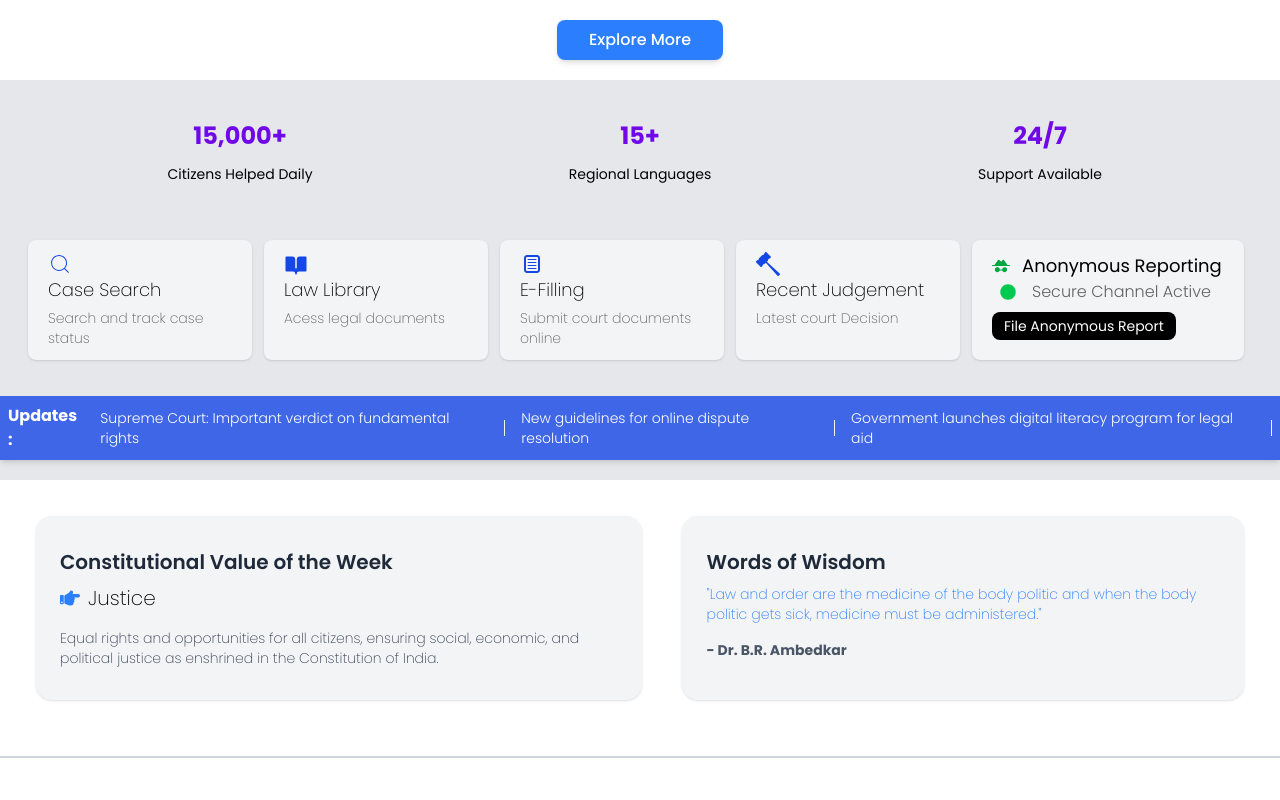
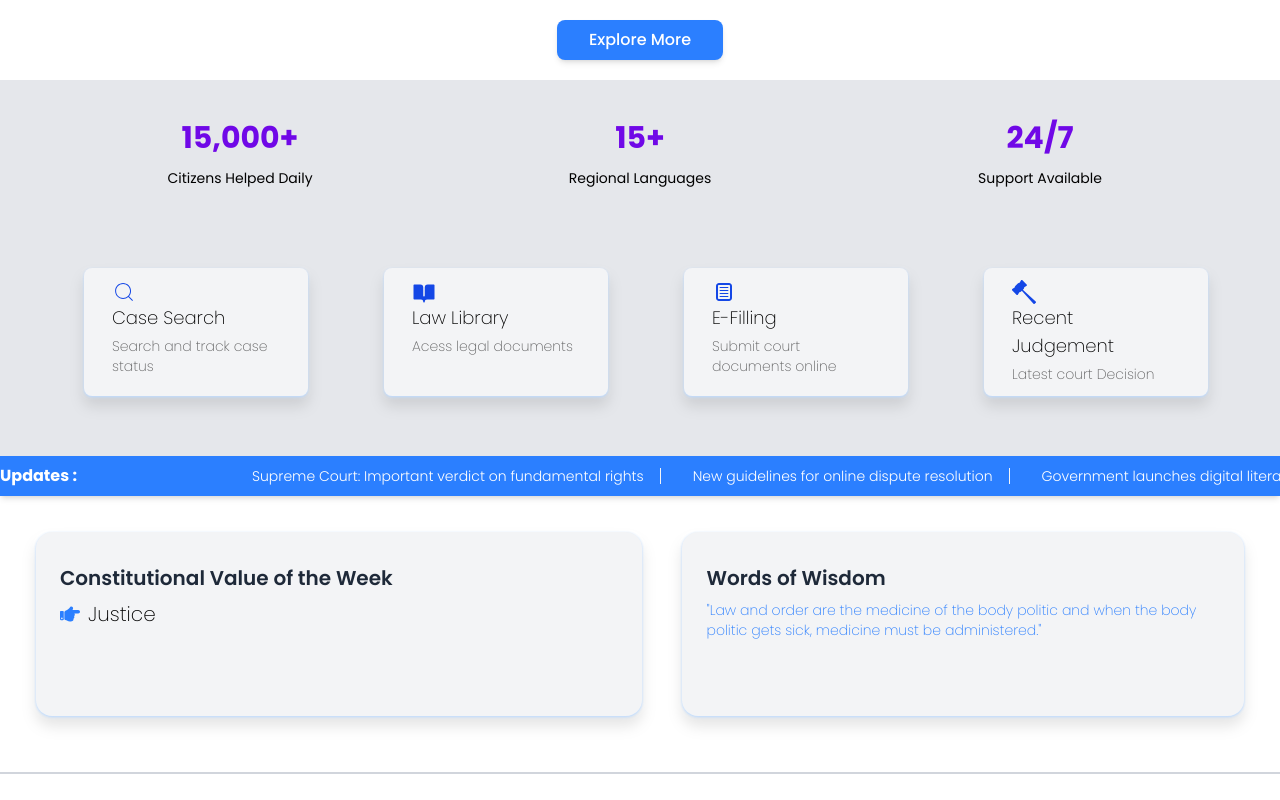
Before and after one commit to Sakshamebdev873/nayamitrrrrr, a React (Vite) app in the folder client/: page / in a window 1280 px wide. Shown: the part 420-1220 px from the top of the page. Built offline with nearby package versions, Linux system fonts and the light colour scheme.

Commit message:
add animation

```diff
--- a/client/package.json
+++ b/client/package.json
@@ -38,5 +38,9 @@
     "eslint-plugin-react-refresh": "^0.4.19",
     "globals": "^16.0.0",
     "vite": "^6.3.1"
-  }
+  },
+  "description": "This template provides a minimal setup to get React working in Vite with HMR and some ESLint rules.",
+  "main": "eslint.config.js",
+  "author": "",
+  "license": "ISC"
 }
--- a/client/src/App.css
+++ b/client/src/App.css
@@ -20,3 +20,18 @@
 @keyframes l27 {
   100% {transform: rotate(1turn)}
 }
+
+@keyframes scrollX {
+  0% {
+    transform: translateX(100%);
+  }
+  100% {
+    transform: translateX(-100%);
+  }
+}
+
+.scroll-marquee {
+  display: inline-flex;
+  white-space: nowrap;
+  animation: scrollX 15s linear infinite;
+}
--- a/client/src/components/About.jsx
+++ b/client/src/components/About.jsx
@@ -329,6 +329,9 @@ export const StateInfoSection = () => {
 
   return (
     <div className="space-y-10">
+      <div className='flex flex-col justify-center items-start my-10 text-blue-900/90 mx-13 space-y-5 animate-pulse'>
+        <h1 className='text-3xl mb-2 font-serif font-bold '>This Is A List Of Laws Specific To States:</h1>
+      </div>
       {stateData.map((state, index) => (
         <motion.div layout key={index}>
           <Card
--- a/client/src/components/Home.jsx
+++ b/client/src/components/Home.jsx
@@ -1,4 +1,4 @@
-import React, { useState,useEffect } from 'react';
+import React from 'react';
 import { Awareness } from './cyberPageComponent/Awareness';
 
 import { PiBookOpenFill } from "react-icons/pi";
@@ -19,32 +19,19 @@ import { motion } from 'framer-motion'; // Import motion
 
 
 function ListCard({ icon,title, items }) {
-
-  const [loading,setLoading] = useState(true);
-
-  useEffect(() => {
-    // Simulate loading time
-    const timer = setTimeout(() => {
-      setLoading(false);
-    }, 2000);
-
-    return () => clearTimeout(timer);
-  }, []);
-
-  if (loading) return <Loader />;
     return (
-      <div className="bg-white shadow-md rounded-xl max-w-md w-full flex flex-col items-start">
+      <div className="bg-white shadow-md hover:scale-105 transition-transform transform-flat relative group ease-out duration-300 rounded-xl max-w-md w-full flex flex-col items-start">
         <div className='flex gap-6 justify-start items-center mb-3 font-mono bg-blue-300 w-full p-5 rounded-b-md'>
-            <div className='text-lg text-blue-700'>
+            <div className='text-lg text-blue-700 opacity-0 group-hover:opacity-100 transition-opacity duration-200'>
             {icon}
           </div>
-          <h2 className="text-xl font-semibold text-gray-800">{title}</h2>
+          <h2 className="text-xl font-semibold text-gray-800 group-hover:scale-106 transition-transform duration-200">{title}</h2>
         </div>
     <ul className="list-arrow list-inside text-gray-700 space-y-2 font-light p-5">
       {items.map((item, index) => (
-          <div className='flex items-start gap-x-2'>
+          <div className='flex items-start gap-x-2 mr-8'>
             <span className='mt-1 font-lg text-green-600'><IoIosArrowForward/></span>
-            <li key={index}>{item}</li>
+            <li key={index} className='transition-all inline-block hover:font-normal duration-300'>{item}</li>
             </div>
 
           ))}
@@ -76,14 +63,14 @@ export function Home() {
     heading:'Recent Judgement',
     para:'Latest court Decision',
   },]
-  const smallCards1 = [
-  {
-  icon:<PiDetectiveFill/>,
-  heading:'Anonymous Reporting',
-  icon2:<FaCircle/>,
-  para:'Secure Channel Active',
-  btn:'File Anonymous Report'
-}]
+//   const smallCards1 = [
+//   {
+//   icon:<PiDetectiveFill/>,
+//   heading:'Anonymous Reporting',
+//   icon2:<FaCircle/>,
+//   para:'Secure Channel Active',
+//   btn:'File Anonymous Report'
+// }]
 
 
   const buttonVariants = {
@@ -120,23 +107,23 @@ export function Home() {
         <div className='bg-gray-200'>
         <div className='flex justify-around mx-5 md:mx-10 my-5'>
           <div className=' flex flex-col justify-center rounded-lg p-5 px-8 w-full md:w-[14rem] '>
-            <h1 className='text-2xl font-bold text-center mb-3 text-violet-700'>15,000+</h1>
+            <h1 className='text-3xl font-bold text-center mb-3 text-violet-700'>15,000+</h1>
             <p className='font-serif text-center text-sm'>Citizens Helped Daily</p>
           </div>
           <div className=' flex flex-col justify-center rounded-lg p-5 px-8 w-full md:w-[14rem] '>
-            <h1 className='text-2xl text-violet-700 font-bold text-center mb-3'>15+</h1>
+            <h1 className='text-3xl text-violet-700 font-bold text-center mb-3'>15+</h1>
             <p className='font-serif text-center text-sm'>Regional Languages</p>
           </div>
           <div className='flex flex-col justify-center rounded-lg p-5 px-8 w-full md:w-[14rem] '>
-            <h1 className='text-2xl text-violet-700 font-bold text-center mb-3'>24/7</h1>
+            <h1 className='text-3xl text-violet-700 font-bold text-center mb-3'>24/7</h1>
             <p className='font-serif text-center text-sm'>Support Available </p>
           </div>
         </div>
 
         {/* small-cards */}
-        <div className='flex justify-start gap-3 ml-3 mt-5 overflow-x-auto p-4'>
+        <div className='flex justify-around gap-3 ml-3 mt-5 overflow-x-auto p-10 mb-5'>
           {smallCards.map((card) => (
-            <div key={card.heading} className='flex flex-col justify-start bg-gray-100 rounded-lg py-3 w-[14rem] px-5 shadow-sm'>
+            <div key={card.heading} className='flex drop-shadow-xl shadow-blue-200 hover:scale-110 transition-transform transform 500 ease-in flex-col justify-start bg-gray-100 rounded-lg py-3 w-[14rem] px-7 shadow-sm'>
               <div className='text-2xl text-blue-700'>{card.icon}</div>
               <div className='font-extralight '>
                 <h1 className='font-serif text-lg mb-1'>{card.heading}</h1>
@@ -147,7 +134,7 @@ export function Home() {
             </div>
           ))}
           {/* anonymous reporting */}
-          <div className='flex flex-col justify-start bg-gray-100 rounded-lg py-3 w-[17rem] px-5 shadow-sm'>
+          {/* <div className='flex flex-col justify-start bg-gray-100 rounded-lg py-3 w-[17rem] px-5 shadow-sm'>
             <div className=' flex justify-start gap-x-3 items-center text-lg font-serif'>
               <div className='text-lg font-bold text-green-600'>{smallCards1[0].icon}</div>
               {smallCards1[0].heading}
@@ -157,53 +144,65 @@ export function Home() {
                 <div className='text-green-500'>{smallCards1[0].icon2}</div>
                 {smallCards1[0].para}
               </span>
-            </div>
-            <div className='flex'>
+            </div> */}
+            {/* <div className='flex'>
               <button className='bg-black font-mono text-white rounded-lg hover:text-black hover:bg-white text-sm px-3 py-1 transition-colors duration-300'>{smallCards1[0].btn}</button>
             </div>
-          </div>
+          </div> */}
         </div>
 
         {/* end of cards */}
 
         {/* strip making */}
-        <div className='flex justify-around bg-blue-700/80 text-white overflow-x-auto gap-x-4 p-2 my-5 shadow-md'>
-          <div className='font-bold text-md font-serif'>Updates :</div>
-          <div className='flex justify-center items-center gap-4'>
-            <Link to='/' className='text-sm font-light font-serif hover:underline'>Supreme Court: Important verdict on fundamental rights</Link>
-            <div className="h-4 border-l border-gray-100 "></div>
-          </div>
-          <div className='flex justify-center items-center gap-4'>
-            <Link to='/' className='text-sm font-light font-serif hover:underline'>New guidelines for online dispute resolution</Link>
-            <div className="h-4 border-l border-gray-100 "></div>
-          </div>
-          <div className='flex justify-center items-center gap-4'>
-            <Link to='/' className='text-sm font-light font-serif hover:underline'>Government launches digital literacy program for legal aid</Link>
-            <div className="h-4 border-l border-gray-100 "></div>
-          </div>
-        </div>
+        <div className="relative w-full h-10 overflow-hidden flex items-center bg-blue-500 text-white shadow-md">
+    <div className="absolute z-10 bg-blue-500 font-bold text-md font-serif">Updates :</div>
+    <div className="scroll-marquee flex items-center gap-x-8 px-4 overflow-hidden">
+
+      <div className="flex items-center gap-4">
+        <Link to="/" className="text-sm font-light font-serif hover:underline">
+          Supreme Court: Important verdict on fundamental rights
+        </Link>
+        <div className="h-4 border-l border-gray-100"></div>
+      </div>
+
+      <div className="flex items-center gap-4">
+        <Link to="/" className="text-sm font-light font-serif hover:underline">
+          New guidelines for online dispute resolution
+        </Link>
+        <div className="h-4 border-l border-gray-100"></div>
+      </div>
+
+      <div className="flex items-center gap-4">
+        <Link to="/" className="text-sm font-light font-serif hover:underline">
+          Government launches digital literacy program for legal aid
+        </Link>
+        <div className="h-4 border-l border-gray-100"></div>
+      </div>
+    </div>
+  </div>
+
         </div>
         {/* card */}
-        <div className='flex justify-around gap-10 mt-5 p-4 mx-5'>
-          <div className="bg-gray-100 rounded-2xl p-6 py-8 shadow-sm">
+        <div className='flex justify-around gap-10 mt-5 p-4 mx-5 '>
+          <div className="bg-gray-100 relative group rounded-2xl p-6 py-8 shadow-sm drop-shadow-xl shadow-blue-200 hover:scale-105 transition-transform transform 500 ease-in ">
             <h2 className="text-xl font-semibold font-serif text-gray-800 mb-2">Constitutional Value of the Week</h2>
             <div className='flex items-center gap-2 mb-4'>
               <FaHandPointRight className='text-xl text-blue-500' />
               <span className='text-xl font-extralight'>Justice</span>
             </div>
-            <p className=" font-extralight text-sm text-gray-700">Equal rights and opportunities for all citizens, ensuring social, economic, and political justice as enshrined in the Constitution of India.</p>
+            <p className=" font-extralight text-sm opacity-0 text-gray-700   group-hover:opacity-100 transition-opacity duration-300">Equal rights and opportunities for all citizens, ensuring social, economic, and political justice as enshrined in the Constitution of India.</p>
           </div>
-          <div className="bg-gray-100 rounded-2xl p-6 py-8 shadow-sm">
+          <div className="bg-gray-100 relative group rounded-2xl p-6 py-8 shadow-sm drop-shadow-xl shadow-blue-200 hover:scale-105 transition-transform transform 500 ease-in">
             <h2 className="text-xl font-semibold font-serif text-gray-800 mb-2">Words of Wisdom</h2>
             <div className='flex items-center gap-2 mb-4'>
               <span className='text-sm font-extralight text-blue-500'>"Law and order are the medicine of the body politic and when the body politic gets sick, medicine must be administered."</span>
             </div>
-            <p className="text-gray-600 font-bold text-sm">- Dr. B.R. Ambedkar</p>
+            <p className="text-gray-600 font-bold text-sm opacity-0 group-hover:opacity-100 transition-opacity duration-200">- Dr. B.R. Ambedkar</p>
           </div>
         </div>
         <hr className='w-full text-gray-300 border-1 my-10' />
         {/* card */}
-      <div>
+      <div className=''>
         <div className='flex flex-col justify-center items-center m-5'>
           <h1 className='font-serif font-light text-3xl mb-5 '>Frequently asked questions</h1>
           <p className='text-sm font-extralight text-black/80 mb-3'>Find answers to common questions about our legal services and portal</p>
@@ -248,10 +247,10 @@ export function Home() {
             title="Administrative"
             items={[
               "What are the court working hours?",
-              "How do I make a complaint about court staff?",
+              `How do I make a complaint about court staff?`,
               "What are the upcoming court holidays?",
               "How do I address communication to a judge?",
-              "Where can I find contact information for courts?"
+              `Where can I find contact information for courts?`
             ]}
             />
 
@@ -260,12 +259,12 @@ export function Home() {
         <Awareness/>
         </div>
         {/* contact */}
-        <div className='m-15 '>
-          <section className="mt-10">
+        <div className='m-15 transition-transform duration-400 hover:scale-105 relative group'>
+          <section className="mt-20">
                     <div className="bg-blue-100 p-6 rounded-lg text-center">
                       <h3 className="text-xl font-semibold mb-2 text-blue-800">Have Questions?</h3>
                       <p className="mb-4">Explore our Help Center or reach out to our legal experts for personalized assistance.</p>
-                      <Link to="/contact" className="inline-block bg-blue-600 text-white px-4 py-2 rounded hover:bg-blue-700 transition">
+                      <Link to="/contact" className="inline-block bg-blue-600 text-white px-4 py-2 rounded hover:bg-blue-700 opacity-0 group-hover:opacity-100 transition-opacity duration-500 ">
                         Contact Us
                       </Link>
                     </div>
```
Also changed, not shown: client/src/components/Navbar.jsx (+53 -5 lines), 1 other file (tests, documents, lock files or other folders).
